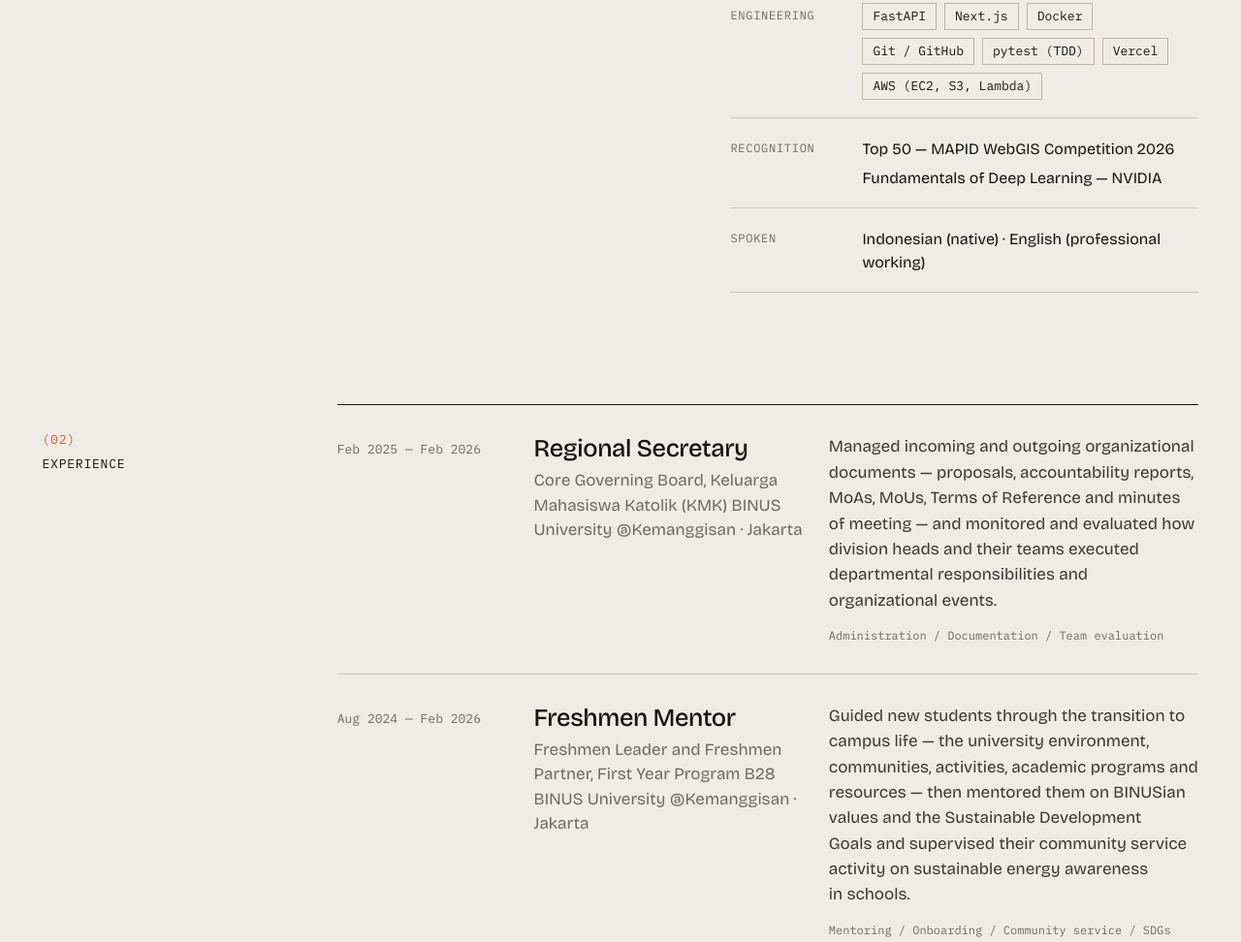
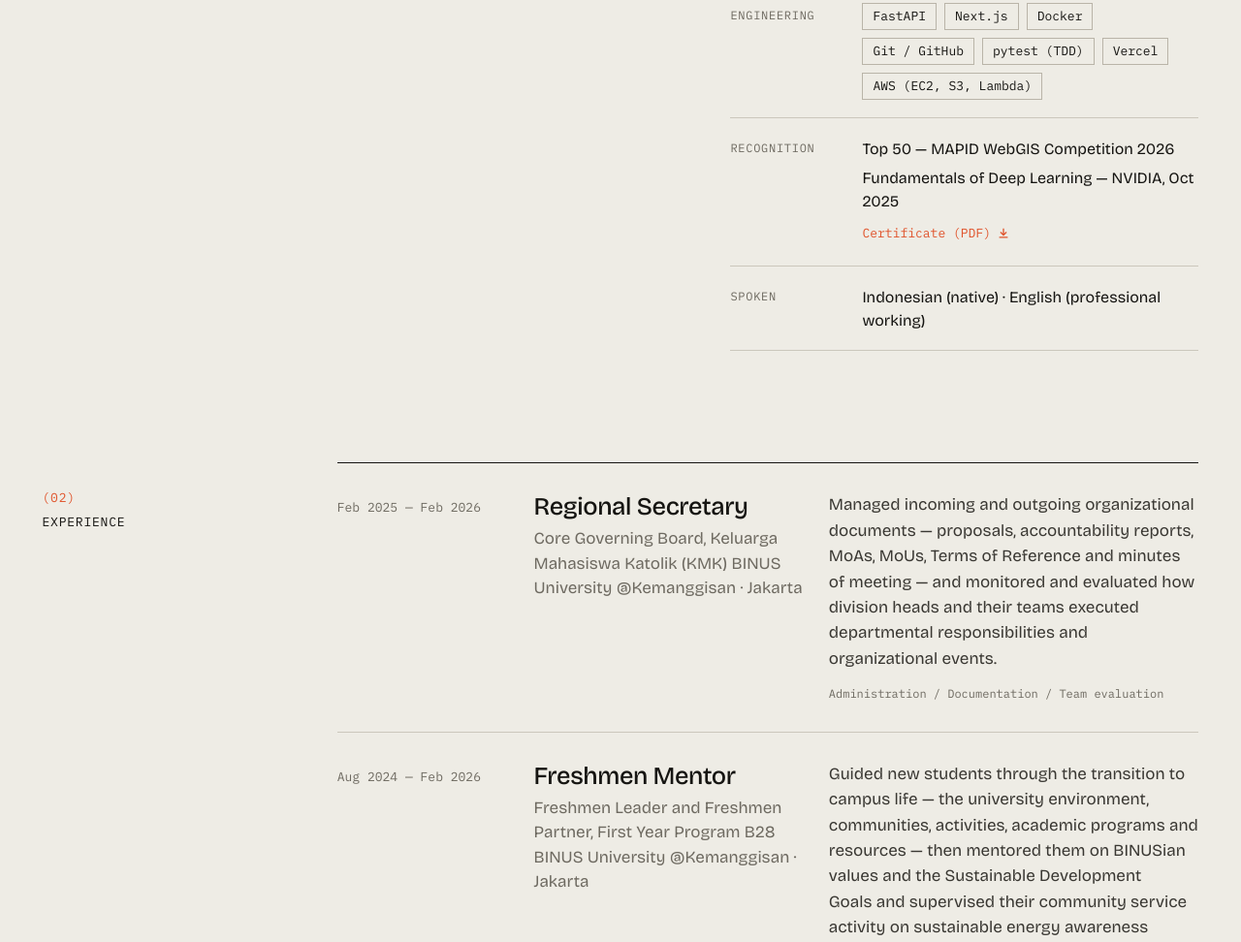
Before and after one commit to Vleeflu/Portofolio, a plain HTML site: page index.html in a window 1280 px wide. Shown: the part 2161-3133 px from the top of the page at 97% size. Drawn offline with nearby package versions, Linux system fonts and the light colour scheme.

Commit message:
nvidia certificate

```diff
--- a/css/style.css
+++ b/css/style.css
@@ -310,6 +310,9 @@ a:hover .media img, .featured:hover .media img { transform: scale(1.03); }
 }
 .skills__row dt { font-size: 12px; color: var(--muted); padding-top: 5px; }
 .recognition { display: flex; flex-direction: column; gap: 6px; padding-top: 2px; font-size: 16px; }
+.recognition__item { display: flex; flex-wrap: wrap; align-items: center; gap: 4px 16px; }
+.recognition__file { min-height: 32px; font-family: var(--mono); font-size: 13px; color: var(--accent); }
+.recognition__file:hover svg { transform: translateY(2px); }
 
 /* ---------- Experience ---------- */
 .jobs { border-top: 1px solid var(--ink); }
--- a/index.html
+++ b/index.html
@@ -131,7 +131,13 @@
                 <dt class="mono-label">Recognition</dt>
                 <dd class="recognition">
                   <span>Top 50 — MAPID WebGIS Competition 2026</span>
-                  <span>Fundamentals of Deep Learning — NVIDIA</span>
+                  <span class="recognition__item">
+                    <span>Fundamentals of Deep Learning — NVIDIA, Oct 2025</span>
+                    <a class="link-arrow recognition__file" href="assets/My%20Learning%20_%20NVIDIA.pdf" download="Villyan-Sutanto-NVIDIA-Fundamentals-of-Deep-Learning.pdf" type="application/pdf">
+                      <span>Certificate (PDF)</span>
+                      <svg width="14" height="14" viewBox="0 0 16 16" fill="none" stroke="currentColor" stroke-width="1.5" aria-hidden="true"><path d="M8 3v8M4.5 7.5L8 11l3.5-3.5M3 13.5h10"/></svg>
+                    </a>
+                  </span>
                 </dd>
               </div>
               <div class="skills__row">
```
Also changed, not shown: 1 other file.
